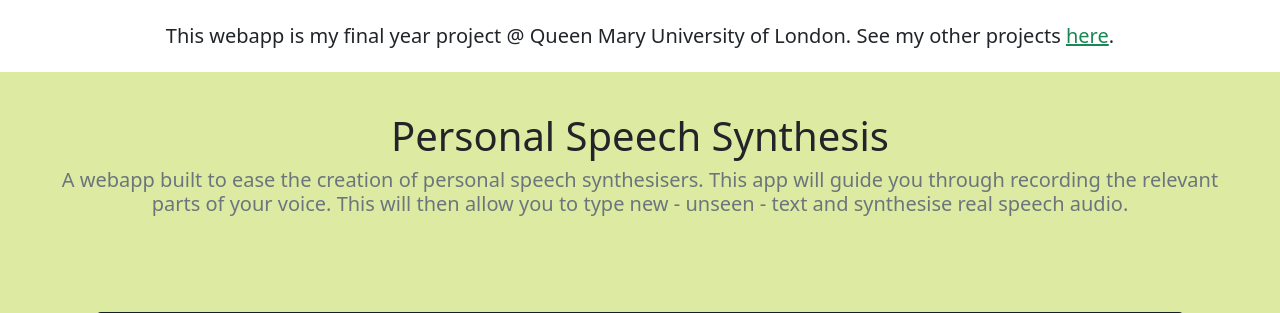
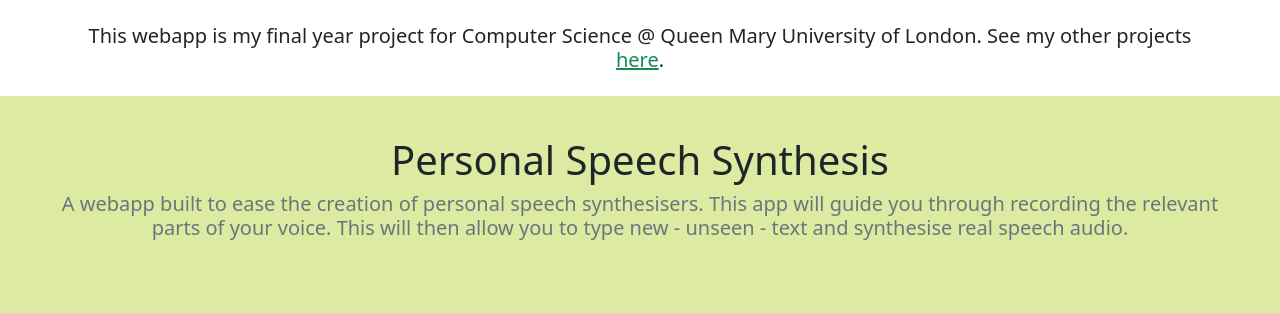
Before and after one commit to danielsamet/PSS, a Flask app: page / in a window 1280 px wide. Shown: the part 95-408 px from the top of the page. Run offline with Flask 2, Linux system fonts and the light colour scheme; parts of the project's set-up code (start-up, migrations or seed data) failed here and were passed over; some libraries are stand-ins or nearby versions.

Commit message:
text update
Signed-off-by: Daniel Samet <danielsamet98@gmail.com>

```diff
--- a/app/templates/index.html
+++ b/app/templates/index.html
@@ -2,7 +2,7 @@
 
 {% block sub_section %}
     <h5 class="mb-0 text-center">
-        This webapp is my final year project @ Queen Mary University of London. See my other projects
+        This webapp is my final year project for Computer Science @ Queen Mary University of London. See my other projects
         <a href="#" class="link-success">here</a>.
     </h5>
 {% endblock sub_section %}
```
